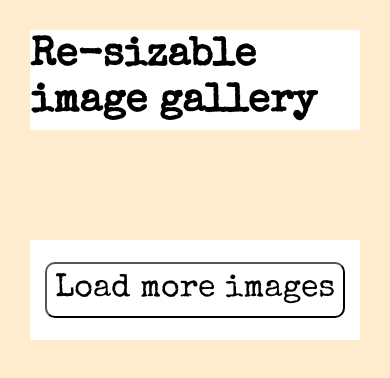
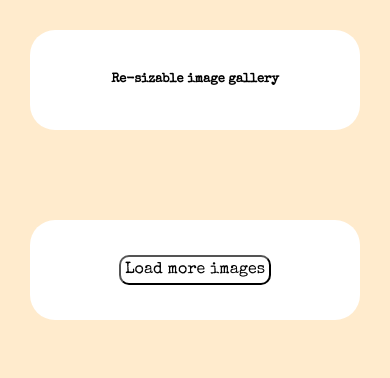
Before and after one commit to pivey/Unsplash_image_gallery, a website built with webpack: page index.html in a window 390 px wide. Built offline with nearby package versions, Linux system fonts and the light colour scheme; no server answers.

```diff
--- a/src/index.js
+++ b/src/index.js
@@ -29,9 +29,9 @@
 const clientID = 'client_id=d956c6d15641100d543f18d20a30441edfb593cdbf60cd5e966711f6f6755b14'
 
 
-response.arrayBuffer().then(function(buffer) {
-  // do something with buffer
-});
+// response.arrayBuffer().then(function(buffer) {
+// });
+
 async function fetchImgs(userid) {
   let res = await fetch(`https://api.unsplash.com/users/peteriveyphotography/photos/?${userid}`);
   let data = await res.json()
--- a/src/style.scss
+++ b/src/style.scss
@@ -424,7 +424,7 @@
   justify-content: center;
   align-items: center;
   background-color: #fff;
-  font: 0.6rem;
+  border-radius:25px;
 }
 
 .header-html {
@@ -436,7 +436,8 @@
   justify-content: center;
   align-items: center;
   background-color: #fff;
-  font: 2rem;
+  font: 1.5rem;
+  border-radius:25px;
 }
 
 .container>div>img {
@@ -459,16 +460,16 @@
   grid-auto-flow: dense;
 }
 
+.small {
+  color:white;
+}
+
 .long {
   grid-column: span 2;
 }
 
 .tall {
   grid-row: span 2;
-}
-
-.small {
-  color:white;
 }
 
 .large {
@@ -485,3 +486,33 @@
 .load_more:focus {
   outline-color: white;
 }
+
+@media screen and (max-width:680px) {
+  #page-wrapper>header {
+    font-size: 0.8rem;
+  }
+  #page-wrapper>footer {
+    font-size: 1rem;
+  }
+
+  #page-wrapper {
+    display: grid;
+    width: 100%;
+    height: 100%;
+    grid-row-gap: 15px;
+    grid-template-areas:
+      "h h h h"
+      "x x x x"
+      "c c c c"
+      "y y y y"
+      "f f f f";
+    grid-template-rows: 100px 15px 1fr 15px 100px;
+    grid-template-columns: 100px 1fr 1fr 100px;
+  }
+
+  .load_more {
+    padding:4px;
+    background-color: #fff;
+    border-radius:10px;
+  }
+}
```
